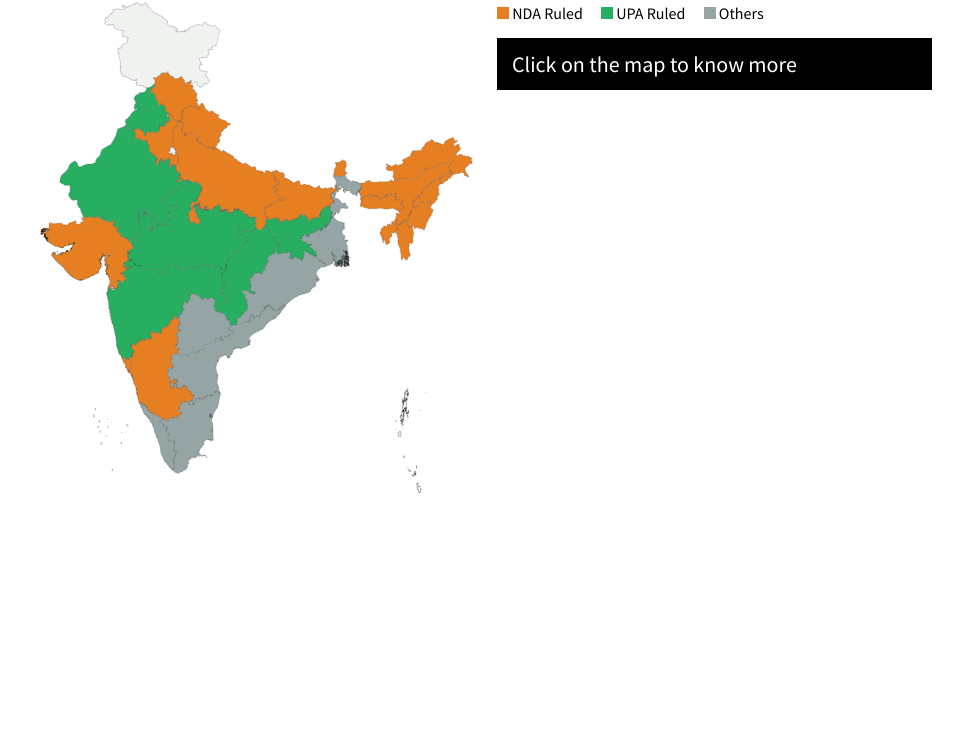
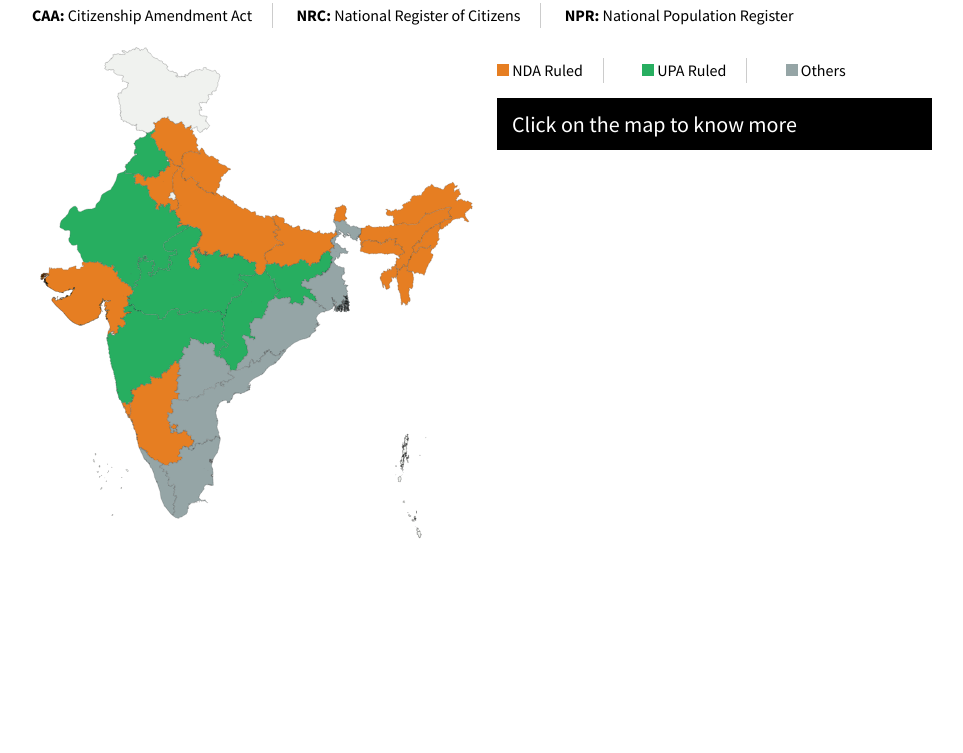
Before and after one commit to eunice-thefederal/ncr-caa-npr, a plain HTML site: page index.html in a window 1280 px wide. Shown: the part 47-800 px from the top of the page, without its empty margins (153-1116 px from the left). Drawn offline with nearby package versions, Linux system fonts and the light colour scheme.

Commit message:
Update index.html

```diff
--- a/index.html
+++ b/index.html
@@ -16,7 +16,10 @@
             margin: 0 auto;
             /* background-color: #cccccc; */
             font-family: 'Source Sans Pro' ;
+            box-sizing: border-box;
         }
+
+        .tf-content { position: relative;}
 
         .info{
             padding: 10px;
@@ -34,7 +37,8 @@
         .info .title{
             text-transform: uppercase;
             font-size: 15px;
-            color: #868686;
+            color: #FFFFFF;
+            font-weight: bold;
         }
         .info p{
             font-size: 22px;
@@ -70,6 +74,8 @@
             margin-bottom: 15px;
         }
 
+        .tf-container ul{margin: 10px 0; line-height: 25px;}
+        .tf-container ul, .legend ul { list-style: none;}
         .legend ul { list-style: none;}
         .legend ul li{ display: inline-block;margin-right: 15px;}
         .legend ul li span{
@@ -123,6 +129,21 @@
                 grid-template-columns: 50% 50%;
             }
 
+            .tf-container ul {
+                list-style: none;
+            }
+            .tf-container ul li{
+                display: inline-block;
+                padding: 0 20px 0 20px;
+                border-right: 1px solid #CCCCCC;
+            }
+            .tf-container ul li:first-child{
+                padding:  0 20px 0 0px;
+            }
+            .tf-container ul li:last-child{
+                border-right: none;
+            }
+
             .info {
             position: relative;
         }
@@ -138,6 +159,7 @@
 
             .tf-container{
                 padding:  15px;
+                text-align: center;
             }
 
             .info .modal-content{
@@ -146,7 +168,7 @@
                 transform: translateX(-50%);
                 width: 80%;
                 /* background-color: transparent; */
-                top: 120px;
+                top: 16px;
             }
 
             .closebtn{
@@ -159,6 +181,11 @@
 <body>
     <div class="tf-container">
         <h1>The stance of states on CAA/NRC/NPR</h1>
+        <ul>
+            <li><b>CAA: </b>Citizenship Amendment Act</li>
+            <li><b>NRC: </b>National Register of Citizens</li>
+            <li><b>NPR: </b>National Population Register</li>
+        </ul>
         <div class="tf-content">
             <div class="map india state" id="indiaStateMap"></div>
             <div class="info">
```
